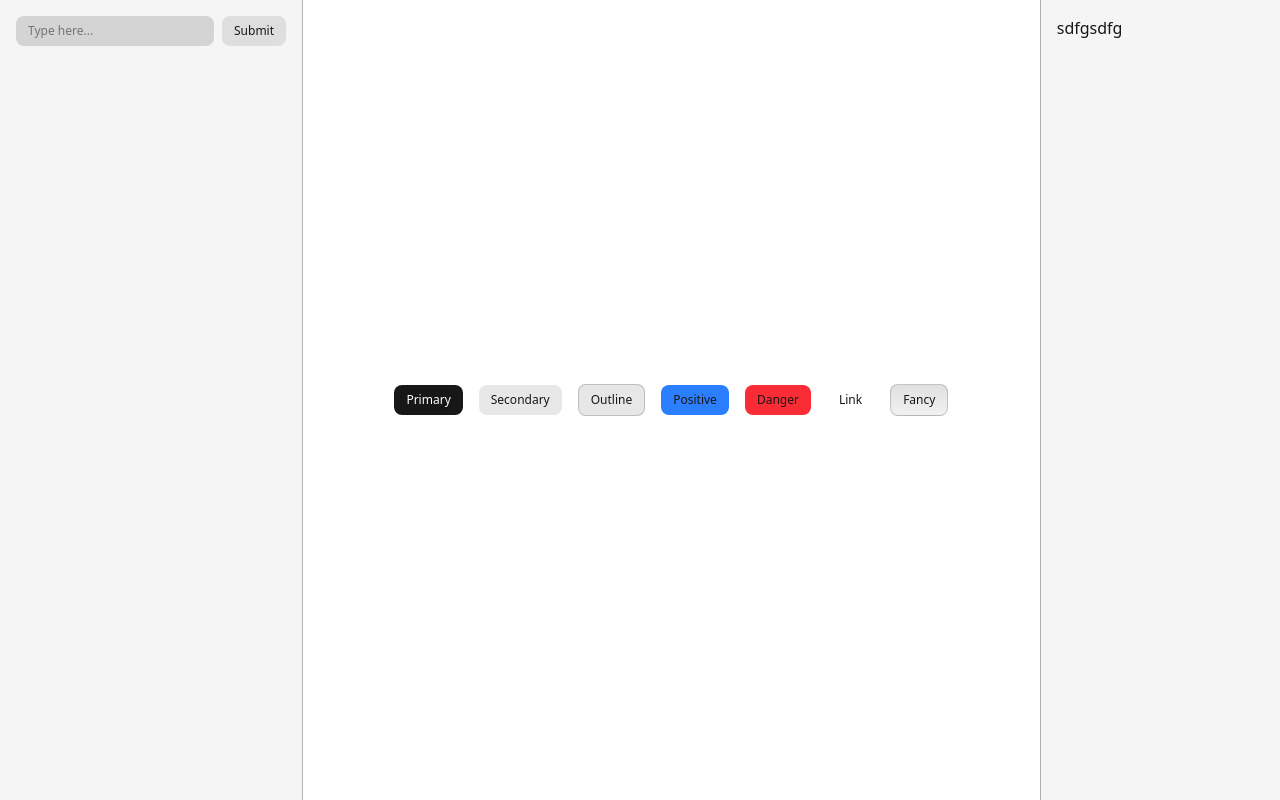
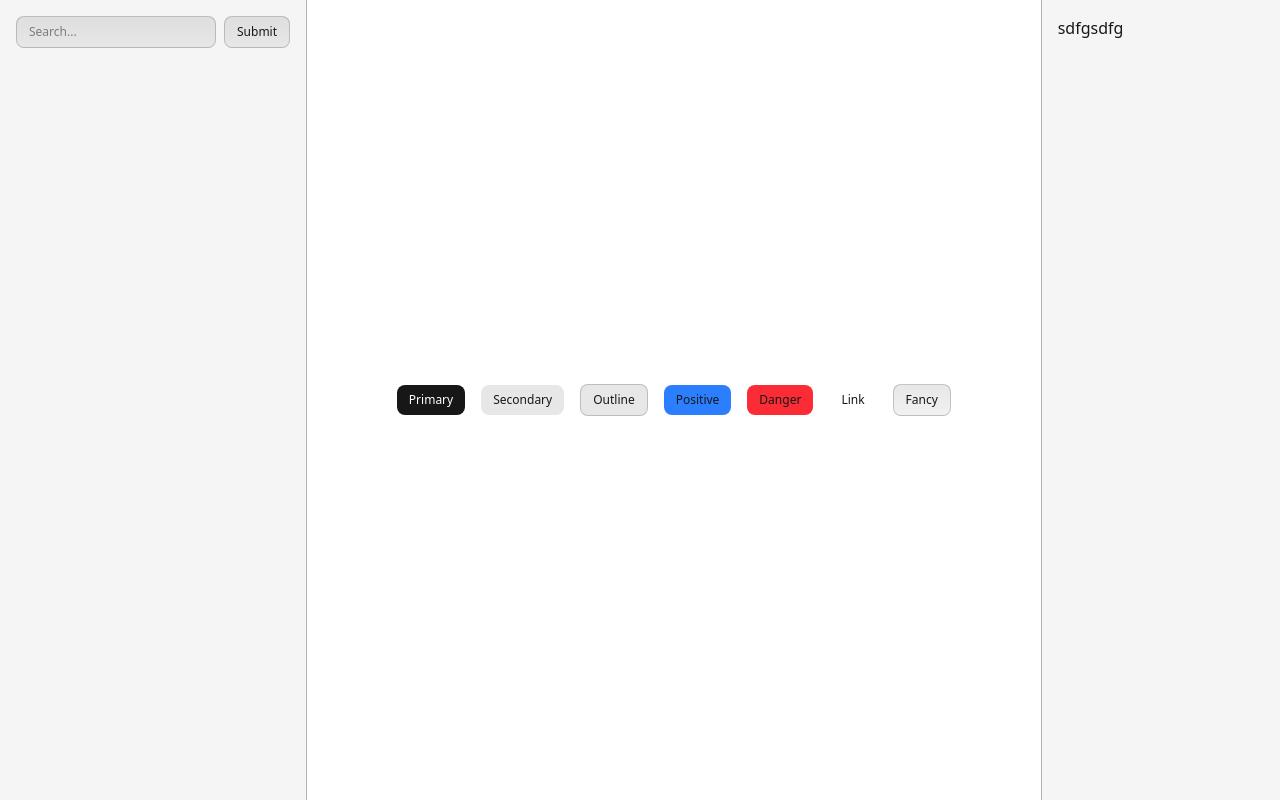
Before and after one commit to sxn4y/epsilon-ui-docs, a Next.js app: page / in a window 1280 px wide. Built offline with nearby package versions, Linux system fonts and the light colour scheme.

Commit message:
minor changes

```diff
--- a/app/page.tsx
+++ b/app/page.tsx
@@ -4,23 +4,28 @@ import Button from "@/components/ui/button";
 import SReveal from "@/components/ui/sReveal";
 import { ELayout, ESidebar, EContentbar } from "@/components/ui/eLayout";
 import TextBox from "@/components/ui/textBox";
+import { GoSearch } from "react-icons/go";
 
 export default function Home() {
   return (
     <ELayout reveal={true} stagger={0.2} staggerFrom="end">
       <ESidebar>
-        <form className="flex gap-2">
-          <TextBox id="test"/>
-          <Button variant="secondary" parallax type="submit">
+        <form className="flex gap-2 items-start">
+          <TextBox variant="fancy" name="test" placeholder="Search..." />
+          <Button variant="fancy" className="" type="submit">
             Submit
           </Button>
         </form>
       </ESidebar>
       <EContentbar>
-        <SReveal delay={0.5} opacity={0} className="flex flex-wrap justify-center h-full w-full">
+        <SReveal
+          delay={0.5}
+          opacity={0}
+          className="flex flex-wrap items-center justify-center h-full w-full"
+        >
           <Button
             onClick={() => void 0}
-            className="self-center hover:shadow-lg font-bold m-2"
+            className="hover:shadow-lg font-bold m-2"
             variant="primary"
             parallax
           >
@@ -28,7 +33,7 @@ export default function Home() {
           </Button>
           <Button
             onClick={() => void 0}
-            className="self-center hover:shadow-lg font-bold m-2"
+            className="hover:shadow-lg font-bold m-2"
             variant="secondary"
             parallax
           >
@@ -36,7 +41,7 @@ export default function Home() {
           </Button>
           <Button
             onClick={() => void 0}
-            className="self-center hover:shadow-lg font-bold m-2"
+            className="hover:shadow-lg font-bold m-2"
             variant="outline"
             parallax
           >
@@ -44,7 +49,7 @@ export default function Home() {
           </Button>
           <Button
             onClick={() => void 0}
-            className="self-center hover:shadow-lg font-bold m-2"
+            className="hover:shadow-lg font-bold m-2"
             variant="positive"
             parallax
           >
@@ -52,7 +57,7 @@ export default function Home() {
           </Button>
           <Button
             onClick={() => void 0}
-            className="self-center hover:shadow-lg font-bold m-2"
+            className="hover:shadow-lg font-bold m-2"
             variant="danger"
             parallax
           >
@@ -60,14 +65,14 @@ export default function Home() {
           </Button>
           <Button
             onClick={() => void 0}
-            className="self-center hover:shadow-lg font-bold m-2"
+            className="hover:shadow-lg font-bold m-2"
             variant="link"
           >
             Link
           </Button>
           <Button
             onClick={() => void 0}
-            className="self-center hover:shadow-lg font-bold m-2"
+            className="hover:shadow-lg font-bold m-2"
             variant="fancy"
             parallax
           >
--- a/components/ui/button.tsx
+++ b/components/ui/button.tsx
@@ -74,32 +74,32 @@ const Button: React.FC<ButtonProps> = ({
   }
 
   let inBuiltClass =
-    "w-fit h-fit px-3 py-1.5 rounded-(--s2) text-(length:--s3) text-(--background) bg-(--foreground) font-medium overflow-hidden outline-(--foreground)/50 outline-0 delay-25 transition-[outline] transition-[background] hover:bg-(--foreground)/90 focus:outline-3";
+    "px-3 py-1.5 rounded-(--s2)  text-(--background) bg-(--foreground) outline-(--foreground)/50 outline-0 delay-25 transition-[outline] transition-[background] hover:bg-(--foreground)/90 focus:outline-3";
 
   switch (variant) {
     case "secondary":
       inBuiltClass =
-        "w-fit h-fit px-3 py-1.5 rounded-(--s2) text-(length:--s3) text-(--foreground) bg-(--foreground)/10 font-medium overflow-hidden outline-(--foreground)/5 outline-0 delay-25 transition-[outline] transition-[background] hover:bg-(--foreground)/9 focus:outline-3";
+        "px-3 py-1.5 rounded-(--s2) text-(--foreground) bg-(--foreground)/10 outline-(--foreground)/5 outline-0 delay-25 transition-[outline] transition-[background] hover:bg-(--foreground)/9 focus:outline-3";
       break;
     case "outline":
       inBuiltClass =
-        "w-fit h-fit px-3 py-1.5 rounded-(--s2) text-(length:--s3) text-(--foreground) border border-(--foreground)/20 bg-(--foreground)/10 font-medium overflow-hidden outline-(--foreground)/7 outline-0 delay-25 transition-[outline] transition-[background] hover:bg-(--foreground)/9 focus:outline-3";
+        "px-3 py-1.5 rounded-(--s2) text-(--foreground) border border-(--foreground)/20 bg-(--foreground)/10 outline-(--foreground)/7 outline-0 delay-25 transition-[outline] transition-[background] hover:bg-(--foreground)/9 focus:outline-3";
       break;
     case "positive":
       inBuiltClass =
-        "w-fit h-fit px-3 py-1.5 rounded-(--s2) text-(length:--s3) text-(--foreground) bg-blue-500 dark:bg-blue-800 font-medium overflow-hidden outline-blue-500/50 dark:outline-blue-800/50 outline-0 delay-25 transition-[outline] transition-[background] hover:bg-blue-500/90 dark:hover:bg-blue-800/90 focus:outline-3";
+        "px-3 py-1.5 rounded-(--s2) text-(--foreground) bg-blue-500 dark:bg-blue-800 outline-blue-500/50 dark:outline-blue-800/50 outline-0 delay-25 transition-[outline] transition-[background] hover:bg-blue-500/90 dark:hover:bg-blue-800/90 focus:outline-3";
       break;
     case "danger":
       inBuiltClass =
-        "w-fit h-fit px-3 py-1.5 rounded-(--s2) text-(length:--s3) text-(--foreground) bg-red-500 dark:bg-red-800 font-medium overflow-hidden outline-red-500/50 dark:outline-red-800/50 outline-0 delay-25 transition-[outline] transition-[background] hover:bg-red-500/90 dark:hover:bg-red-800/90 focus:outline-3";
+        "px-3 py-1.5 rounded-(--s2) text-(--foreground) bg-red-500 dark:bg-red-800 outline-red-500/50 dark:outline-red-800/50 outline-0 delay-25 transition-[outline] transition-[background] hover:bg-red-500/90 dark:hover:bg-red-800/90 focus:outline-3";
       break;
     case "link":
       inBuiltClass =
-        "w-fit h-fit px-3 py-1.5 rounded-(--s2) text-(length:--s3) text-(--foreground) font-medium overflow-hidden outline-0 delay-25 transition-[background] transition-[text-decoration] underline-offset-4 hover:underline";
+        "px-3 py-1.5 rounded-(--s2) text-(--foreground) outline-0 delay-25 transition-[background] transition-[text-decoration] underline-offset-4 hover:underline";
       break;
     case "fancy":
       inBuiltClass =
-        "w-fit h-fit px-3 py-1.5 rounded-(--s2) text-(length:--s3) text-(--foreground) border border-(--foreground)/20 bg-linear-to-b from-(--foreground)/13 to-(--foreground)/6 font-medium overflow-hidden outline-(--foreground)/7 outline-0 delay-25 transition-[outline] transition-[background] hover:bg-(--foreground)/9 focus:outline-3";
+        "px-3 py-1.5 rounded-(--s2) text-(--foreground) border border-(--foreground)/20 bg-linear-to-b from-(--foreground)/10 to-(--foreground)/6 outline-(--foreground)/7 outline-0 delay-25 transition-[outline] transition-[background] hover:bg-(--foreground)/9 focus:outline-3";
       break;
   }
 
@@ -158,9 +158,9 @@ const Button: React.FC<ButtonProps> = ({
       onMouseEnter={onMouseEnter}
       onMouseLeave={onMouseLeave}
       onFocus={onFocus}
-      className={`${className} ${
+      className={`${
         parallax ? "glow-effect" : "no-glow-effect"
-      } ${inBuiltClass}`}
+      } ${inBuiltClass} h-fit font-medium text-(length:--s3) overflow-hidden ${className}`}
       ref={buttonRef}
     >
       {children}
--- a/components/ui/textBox.tsx
+++ b/components/ui/textBox.tsx
@@ -22,7 +22,12 @@ export interface TextBoxProps {
   onChange?: (e: React.ChangeEvent<HTMLInputElement>) => void;
   onFocus?: (e: React.FocusEvent<HTMLInputElement>) => void;
 
-  variant?: "default" | "email" | "password" | "search";
+  type?: "default" | "email" | "password" | "search";
+  variant?:
+    | "primary"
+    | "secondary"
+    | "outline"
+    | "fancy";
 }
 
 const TextBox: React.FC<TextBoxProps> = ({
@@ -43,7 +48,8 @@ const TextBox: React.FC<TextBoxProps> = ({
   onChange,
   onFocus,
 
-  variant = "default",
+  type = "default",
+  variant = "primary",
 }) => {
   const textBoxRef = React.useRef<HTMLInputElement>(null);
   const isTouchDevice = () => {
@@ -58,7 +64,23 @@ const TextBox: React.FC<TextBoxProps> = ({
   }
 
   let inBuiltClass =
-    "px-3 py-1.5 rounded-(--s2) text-(length:--s3) text-(--foreground) bg-(--foreground)/15 font-medium overflow-hidden outline-(--foreground)/7.5 outline-0 delay-25 transition-[outline] transition-[background] hover:bg-(--foreground)/9 focus:outline-3";
+    "px-3 py-1.5 rounded-(--s2) text-(length:--s3) text-(--background) bg-(--foreground) font-medium overflow-hidden outline-(--foreground)/50 outline-0 delay-25 transition-[outline] transition-[background] hover:bg-(--foreground)/90 focus:outline-3";
+
+  switch (variant) {
+    case "secondary":
+      inBuiltClass =
+        "px-3 py-1.5 rounded-(--s2) text-(length:--s3) text-(--foreground) bg-(--foreground)/10 font-medium overflow-hidden outline-(--foreground)/5 outline-0 delay-25 transition-[outline] transition-[background] hover:bg-(--foreground)/9 focus:outline-3";
+      break;
+    case "outline":
+      inBuiltClass =
+        "px-3 py-1.5 rounded-(--s2) text-(length:--s3) text-(--foreground) border border-(--foreground)/20 bg-(--foreground)/10 font-medium overflow-hidden outline-(--foreground)/7 outline-0 delay-25 transition-[outline] transition-[background] hover:bg-(--foreground)/9 focus:outline-3";
+      break;
+      break;
+    case "fancy":
+      inBuiltClass =
+        "px-3 py-1.5 rounded-(--s2) text-(length:--s3) text-(--foreground) border border-(--foreground)/20 bg-linear-to-b from-(--foreground)/10 to-(--foreground)/6 font-medium overflow-hidden outline-(--foreground)/7 outline-0 delay-25 transition-[outline] transition-[background] hover:bg-(--foreground)/9 focus:outline-3";
+      break;
+  }
 
   useEffect(() => {
     const textBox = textBoxRef.current;
--- a/package.json
+++ b/package.json
@@ -20,6 +20,7 @@
     "pnpm": "^10.13.1",
     "react": "^19.0.0",
     "react-dom": "^19.0.0",
+    "react-icons": "^5.5.0",
     "tailwind-merge": "^3.3.1"
   },
   "devDependencies": {
```
Also changed, not shown: 1 other file (tests, documents, lock files or other folders).
